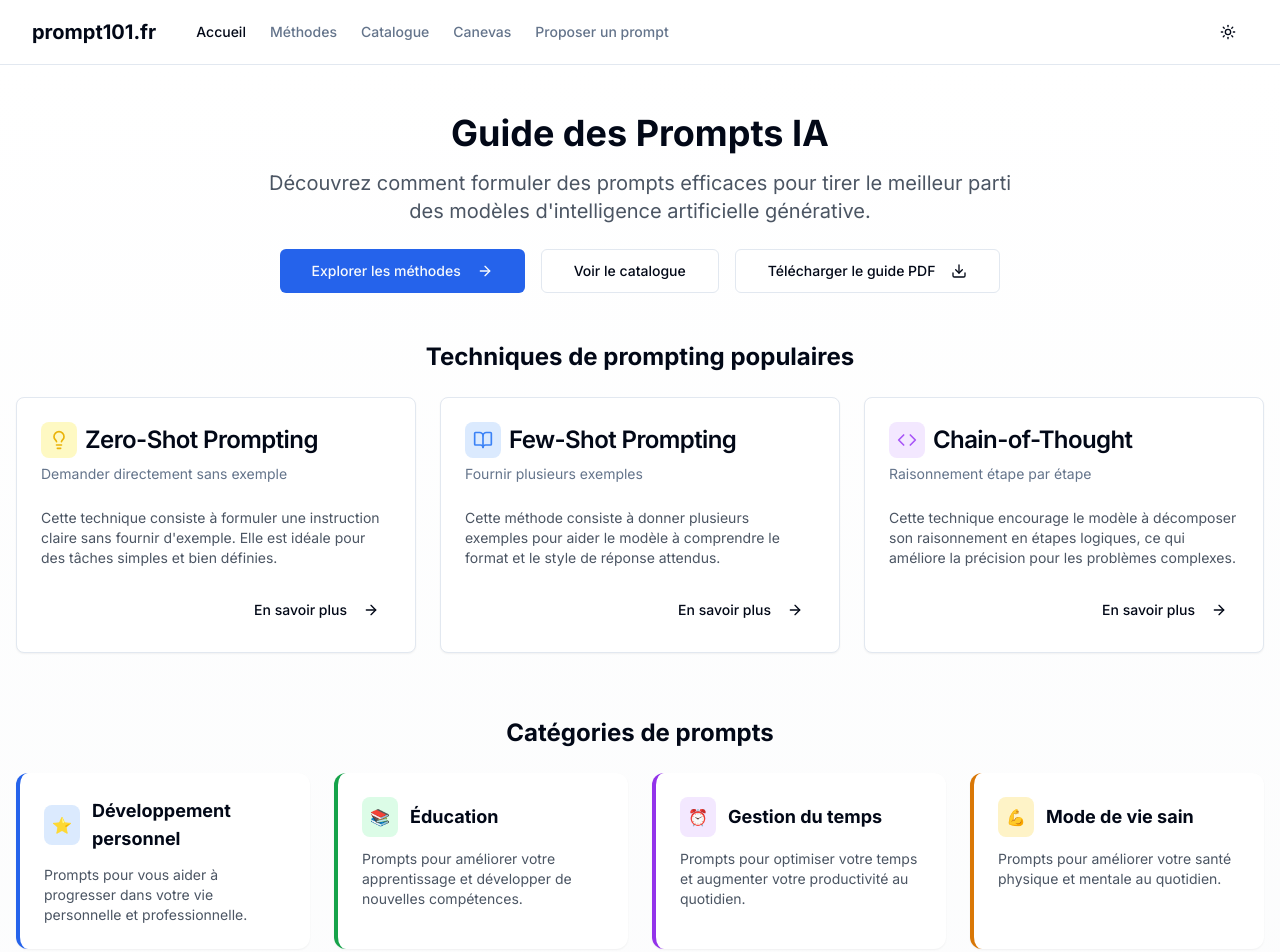
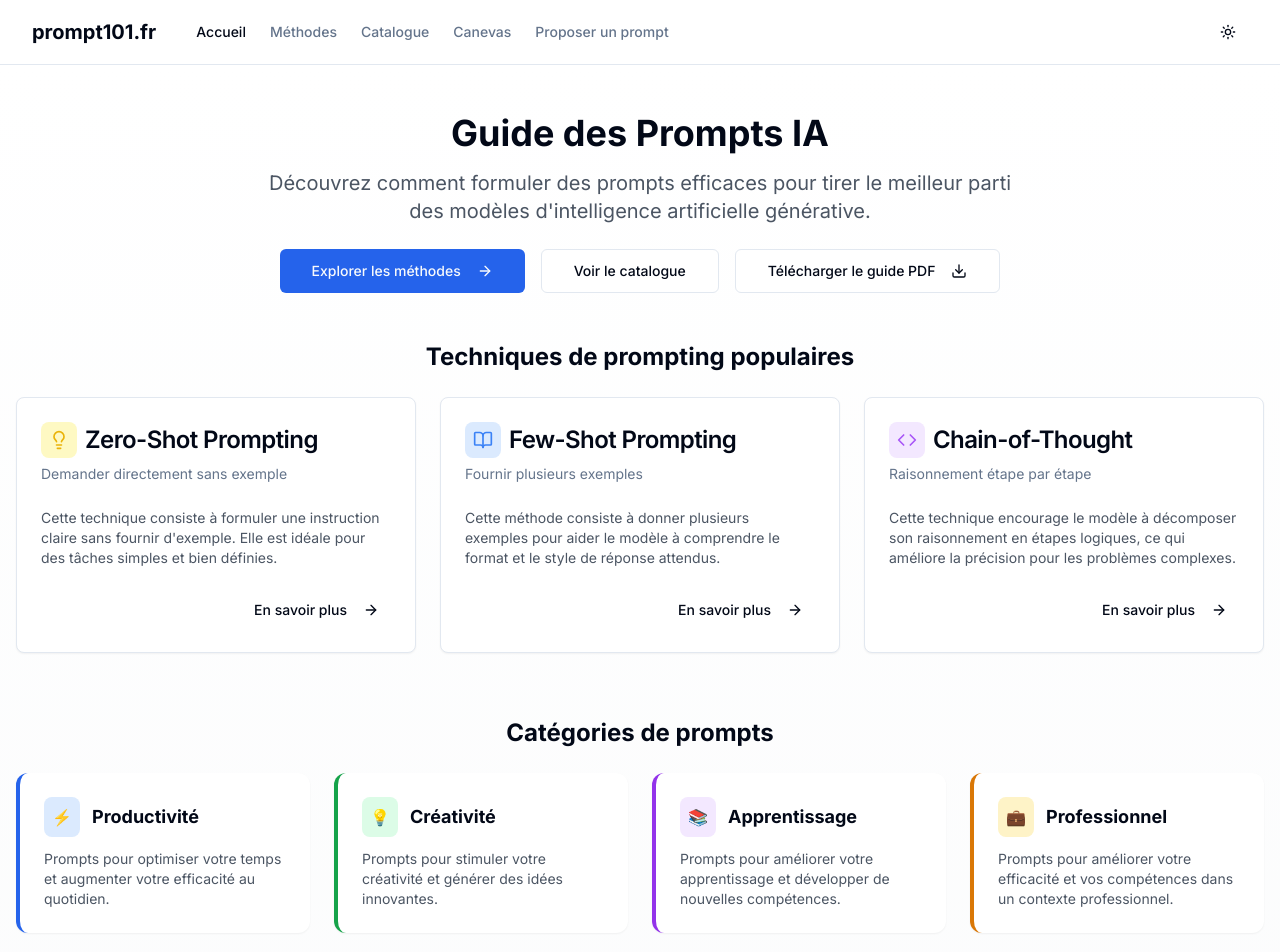
Before and after one commit to Kanamo2525/prompt101, a Next.js app: page / in a window 1280 px wide. Shown: the top 952 px of the page. Built offline with nearby package versions, Linux system fonts and the light colour scheme.

Commit message:
feat: sync homepage prompt categories with catalog
Update homepage prompt categories to match catalog categories.

Co-authored-by: KristyAn <57402193+Kanamo2525@users.noreply.github.com>

```diff
--- /dev/null
+++ b/app/catalogue/[slug]/loading.tsx
@@ -0,0 +1,15 @@
+import { Skeleton } from "@/components/ui/skeleton"
+
+export default function PromptLoading() {
+  return (
+    <div className="container mx-auto px-4 py-12">
+      <div className="mb-6">
+        <Skeleton className="h-6 w-32" />
+      </div>
+
+      <div className="w-full max-w-4xl mx-auto">
+        <Skeleton className="h-[500px] w-full rounded-lg" />
+      </div>
+    </div>
+  )
+}
--- /dev/null
+++ b/app/catalogue/[slug]/page.tsx
@@ -0,0 +1,76 @@
+import Link from "next/link"
+import { ArrowLeft, Clock } from "lucide-react"
+import { Button } from "@/components/ui/button"
+import { Card } from "@/components/ui/card"
+
+interface PromptPageProps {
+  params: {
+    slug: string
+  }
+}
+
+export default function PromptPage({ params }: PromptPageProps) {
+  // Convertir le slug en titre plus lisible
+  const title = params.slug
+    .split("-")
+    .map((word) => word.charAt(0).toUpperCase() + word.slice(1))
+    .join(" ")
+
+  return (
+    <div className="container mx-auto px-4 py-12">
+      <div className="mb-6">
+        <Link href="/catalogue" className="flex items-center text-sm text-muted-foreground hover:text-foreground">
+          <ArrowLeft className="mr-2 h-4 w-4" />
+          Retour au catalogue
+        </Link>
+      </div>
+
+      <Card className="w-full max-w-4xl mx-auto overflow-hidden">
+        <div className="bg-gradient-to-r from-blue-50 to-purple-50 dark:from-blue-950 dark:to-purple-950 p-8 md:p-12 text-center">
+          <div className="inline-flex items-center justify-center p-4 bg-blue-100 dark:bg-blue-900 rounded-full mb-6">
+            <Clock className="h-8 w-8 text-blue-600 dark:text-blue-400" />
+          </div>
+
+          <h1 className="text-3xl md:text-4xl font-bold mb-4">
+            Prompt <span className="text-blue-600 dark:text-blue-400">{title}</span>
+          </h1>
+
+          <p className="text-lg text-gray-600 dark:text-gray-400 mb-8 max-w-2xl mx-auto">
+            Ce prompt sera bientôt disponible. Nous travaillons actuellement à l'optimiser pour vous offrir les
+            meilleurs résultats possibles.
+          </p>
+
+          <div className="flex flex-col sm:flex-row gap-4 justify-center">
+            <Button asChild>
+              <Link href="/proposer">Proposer une amélioration</Link>
+            </Button>
+            <Button variant="outline" className="flex items-center gap-2">
+              Être notifié
+            </Button>
+          </div>
+
+          <div className="mt-12 grid grid-cols-1 md:grid-cols-3 gap-6 max-w-3xl mx-auto">
+            <div className="bg-white dark:bg-gray-800 p-6 rounded-lg shadow-sm">
+              <h3 className="font-semibold mb-2">Optimisation continue</h3>
+              <p className="text-sm text-gray-600 dark:text-gray-400">
+                Nos prompts sont régulièrement mis à jour pour s'adapter aux évolutions des modèles d'IA.
+              </p>
+            </div>
+            <div className="bg-white dark:bg-gray-800 p-6 rounded-lg shadow-sm">
+              <h3 className="font-semibold mb-2">Exemples d'utilisation</h3>
+              <p className="text-sm text-gray-600 dark:text-gray-400">
+                Des cas concrets pour vous aider à comprendre comment utiliser ce prompt efficacement.
+              </p>
+            </div>
+            <div className="bg-white dark:bg-gray-800 p-6 rounded-lg shadow-sm">
+              <h3 className="font-semibold mb-2">Variations disponibles</h3>
+              <p className="text-sm text-gray-600 dark:text-gray-400">
+                Plusieurs versions adaptées à différents contextes et besoins spécifiques.
+              </p>
+            </div>
+          </div>
+        </div>
+      </Card>
+    </div>
+  )
+}
--- a/app/page.tsx
+++ b/app/page.tsx
@@ -113,23 +113,35 @@ export default function Home() {
         <div className="mb-16">
           <h2 className="text-2xl font-bold mb-6 text-center">Catégories de prompts</h2>
           <div className="grid grid-cols-1 md:grid-cols-2 lg:grid-cols-4 gap-6">
-            <Link href="/categories/personal-development" className="block">
+            <Link href="/catalogue/productivite" className="block">
               <div className="bg-white rounded-xl shadow-sm p-6 border-l-4 border-blue-600 hover:shadow-md transition-shadow h-full">
                 <div className="flex items-center space-x-3 mb-3">
-                  <div className="p-2 rounded-lg bg-blue-100">⭐</div>
-                  <h3 className="font-bold text-lg">Développement personnel</h3>
+                  <div className="p-2 rounded-lg bg-blue-100">⚡</div>
+                  <h3 className="font-bold text-lg">Productivité</h3>
                 </div>
                 <p className="text-gray-600 text-sm">
-                  Prompts pour vous aider à progresser dans votre vie personnelle et professionnelle.
+                  Prompts pour optimiser votre temps et augmenter votre efficacité au quotidien.
                 </p>
               </div>
             </Link>
 
-            <Link href="/categories/education" className="block">
+            <Link href="/catalogue/creativite" className="block">
               <div className="bg-white rounded-xl shadow-sm p-6 border-l-4 border-green-600 hover:shadow-md transition-shadow h-full">
                 <div className="flex items-center space-x-3 mb-3">
-                  <div className="p-2 rounded-lg bg-green-100">📚</div>
-                  <h3 className="font-bold text-lg">Éducation</h3>
+                  <div className="p-2 rounded-lg bg-green-100">💡</div>
+                  <h3 className="font-bold text-lg">Créativité</h3>
+                </div>
+                <p className="text-gray-600 text-sm">
+                  Prompts pour stimuler votre créativité et générer des idées innovantes.
+                </p>
+              </div>
+            </Link>
+
+            <Link href="/catalogue/apprentissage" className="block">
+              <div className="bg-white rounded-xl shadow-sm p-6 border-l-4 border-purple-600 hover:shadow-md transition-shadow h-full">
+                <div className="flex items-center space-x-3 mb-3">
+                  <div className="p-2 rounded-lg bg-purple-100">📚</div>
+                  <h3 className="font-bold text-lg">Apprentissage</h3>
                 </div>
                 <p className="text-gray-600 text-sm">
                   Prompts pour améliorer votre apprentissage et développer de nouvelles compétences.
@@ -137,26 +149,14 @@ export default function Home() {
               </div>
             </Link>
 
-            <Link href="/categories/time-management" className="block">
-              <div className="bg-white rounded-xl shadow-sm p-6 border-l-4 border-purple-600 hover:shadow-md transition-shadow h-full">
+            <Link href="/catalogue/professionnel" className="block">
+              <div className="bg-white rounded-xl shadow-sm p-6 border-l-4 border-amber-600 hover:shadow-md transition-shadow h-full">
                 <div className="flex items-center space-x-3 mb-3">
-                  <div className="p-2 rounded-lg bg-purple-100">⏰</div>
-                  <h3 className="font-bold text-lg">Gestion du temps</h3>
+                  <div className="p-2 rounded-lg bg-amber-100">💼</div>
+                  <h3 className="font-bold text-lg">Professionnel</h3>
                 </div>
                 <p className="text-gray-600 text-sm">
-                  Prompts pour optimiser votre temps et augmenter votre productivité au quotidien.
-                </p>
-              </div>
-            </Link>
-
-            <Link href="/categories/healthy-lifestyle" className="block">
-              <div className="bg-white rounded-xl shadow-sm p-6 border-l-4 border-amber-600 hover:shadow-md transition-shadow h-full">
-                <div className="flex items-center space-x-3 mb-3">
-                  <div className="p-2 rounded-lg bg-amber-100">💪</div>
-                  <h3 className="font-bold text-lg">Mode de vie sain</h3>
-                </div>
-                <p className="text-gray-600 text-sm">
-                  Prompts pour améliorer votre santé physique et mentale au quotidien.
+                  Prompts pour améliorer votre efficacité et vos compétences dans un contexte professionnel.
                 </p>
               </div>
             </Link>
```
Also changed, not shown: app/mentions-legales/page.tsx (line endings or trailing spaces).
